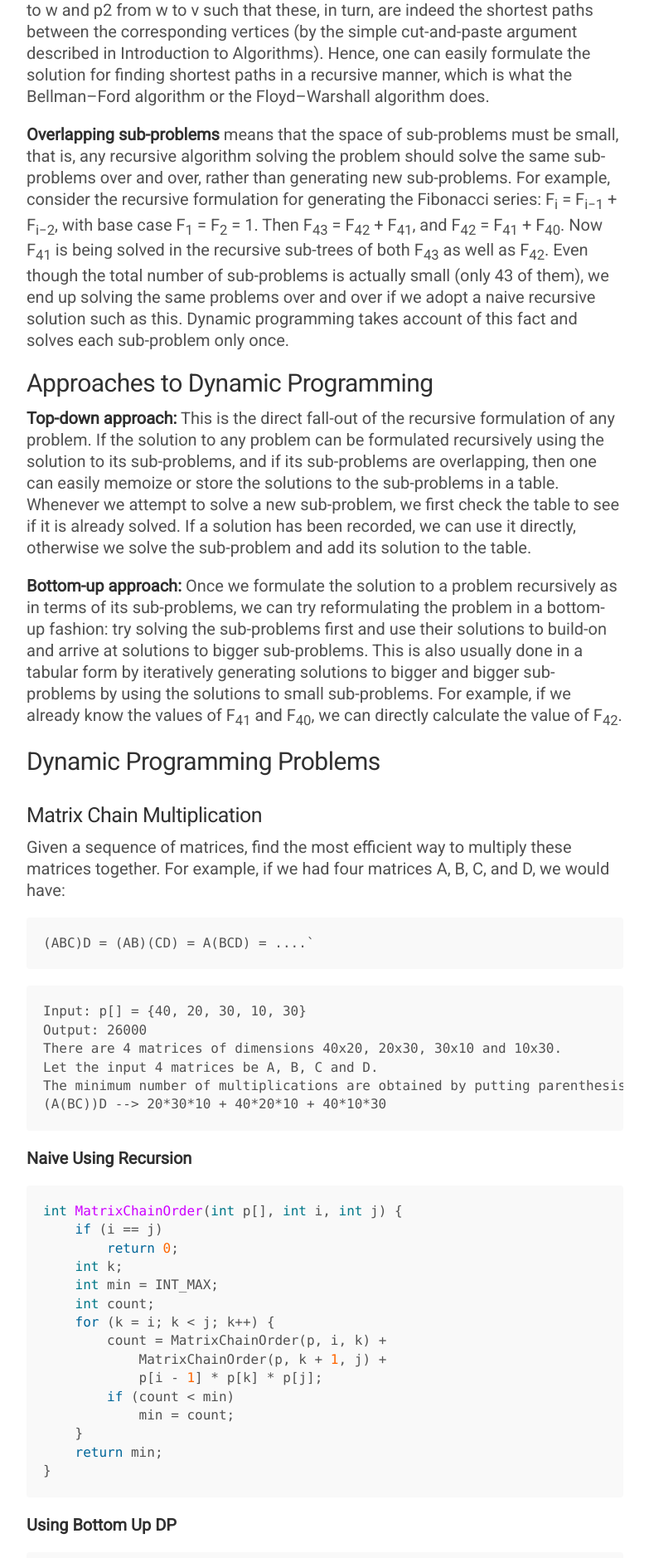
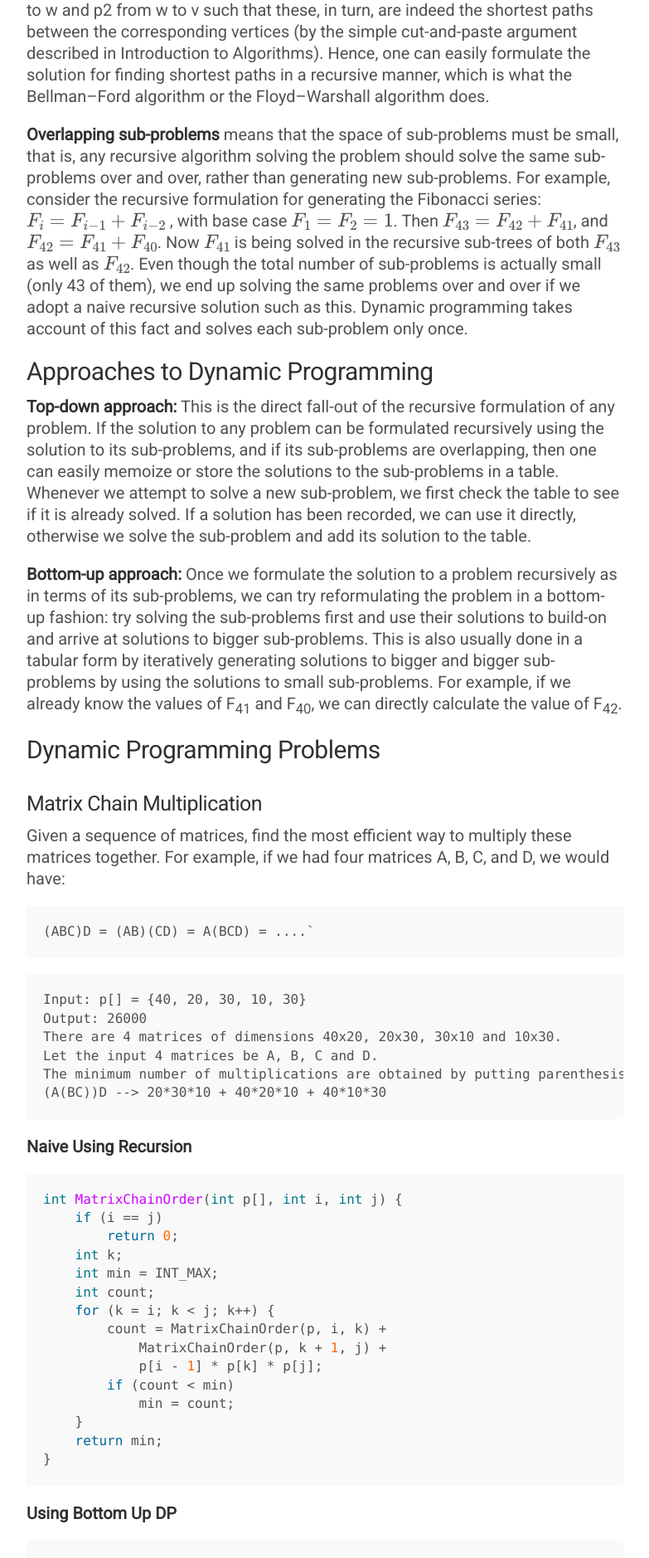
Before and after one commit to sharatsachin/sharatsachin.github.io, a Jekyll site: the page built from _posts/2018-09-17-ADA-unit2.md, in a window 1280 px wide. Shown: the part 944-2822 px from the top of the page at 83% size, without its empty margins (248-1031 px from the left). Built offline with Jekyll 4.4.1, drawn with Linux system fonts in a browser that asks for light colours; formulas are drawn with MathJax 3; comment, search, counter and statistics services are not loaded.

Commit message:
replaced math formatting

```diff
--- a/_posts/2018-09-17-ADA-unit2.md
+++ b/_posts/2018-09-17-ADA-unit2.md
@@ -16,7 +16,7 @@ There are two key attributes that a problem must have in order for dynamic progr
 
 **Optimal substructure** means that the solution to a given optimization problem can be obtained by the combination of optimal solutions to its sub-problems. Such optimal substructures are usually described by means of recursion. For example, given a graph G=(V,E), the shortest path p from a vertex u to a vertex v exhibits optimal substructure: take any intermediate vertex w on this shortest path p. If p is truly the shortest path, then it can be split into sub-paths p1 from u to w and p2 from w to v such that these, in turn, are indeed the shortest paths between the corresponding vertices (by the simple cut-and-paste argument described in Introduction to Algorithms). Hence, one can easily formulate the solution for finding shortest paths in a recursive manner, which is what the Bellman–Ford algorithm or the Floyd–Warshall algorithm does.
 
-**Overlapping sub-problems** means that the space of sub-problems must be small, that is, any recursive algorithm solving the problem should solve the same sub-problems over and over, rather than generating new sub-problems. For example, consider the recursive formulation for generating the Fibonacci series: F<sub>i</sub> = F<sub>i−1</sub> + F<sub>i−2</sub>, with base case F<sub>1</sub> = F<sub>2</sub> = 1. Then F<sub>43</sub> = F<sub>42</sub> + F<sub>41</sub>, and F<sub>42</sub> = F<sub>41</sub> + F<sub>40</sub>. Now F<sub>41</sub> is being solved in the recursive sub-trees of both F<sub>43</sub> as well as F<sub>42</sub>. Even though the total number of sub-problems is actually small (only 43 of them), we end up solving the same problems over and over if we adopt a naive recursive solution such as this. Dynamic programming takes account of this fact and solves each sub-problem only once.
+**Overlapping sub-problems** means that the space of sub-problems must be small, that is, any recursive algorithm solving the problem should solve the same sub-problems over and over, rather than generating new sub-problems. For example, consider the recursive formulation for generating the Fibonacci series: \\( F_{i} = F_{i-1} + F_{i-2} \\) , with base case \\( F_{1} = F_{2} = 1 \\). Then \\( F_{43} = F_{42} + F_{41} \\), and \\( F_{42} = F_{41} + F_{40} \\). Now \\( F_{41} \\) is being solved in the recursive sub-trees of both \\( F_{43} \\) as well as \\( F_{42} \\). Even though the total number of sub-problems is actually small (only 43 of them), we end up solving the same problems over and over if we adopt a naive recursive solution such as this. Dynamic programming takes account of this fact and solves each sub-problem only once.
 
 ## Approaches to Dynamic Programming
 
```
